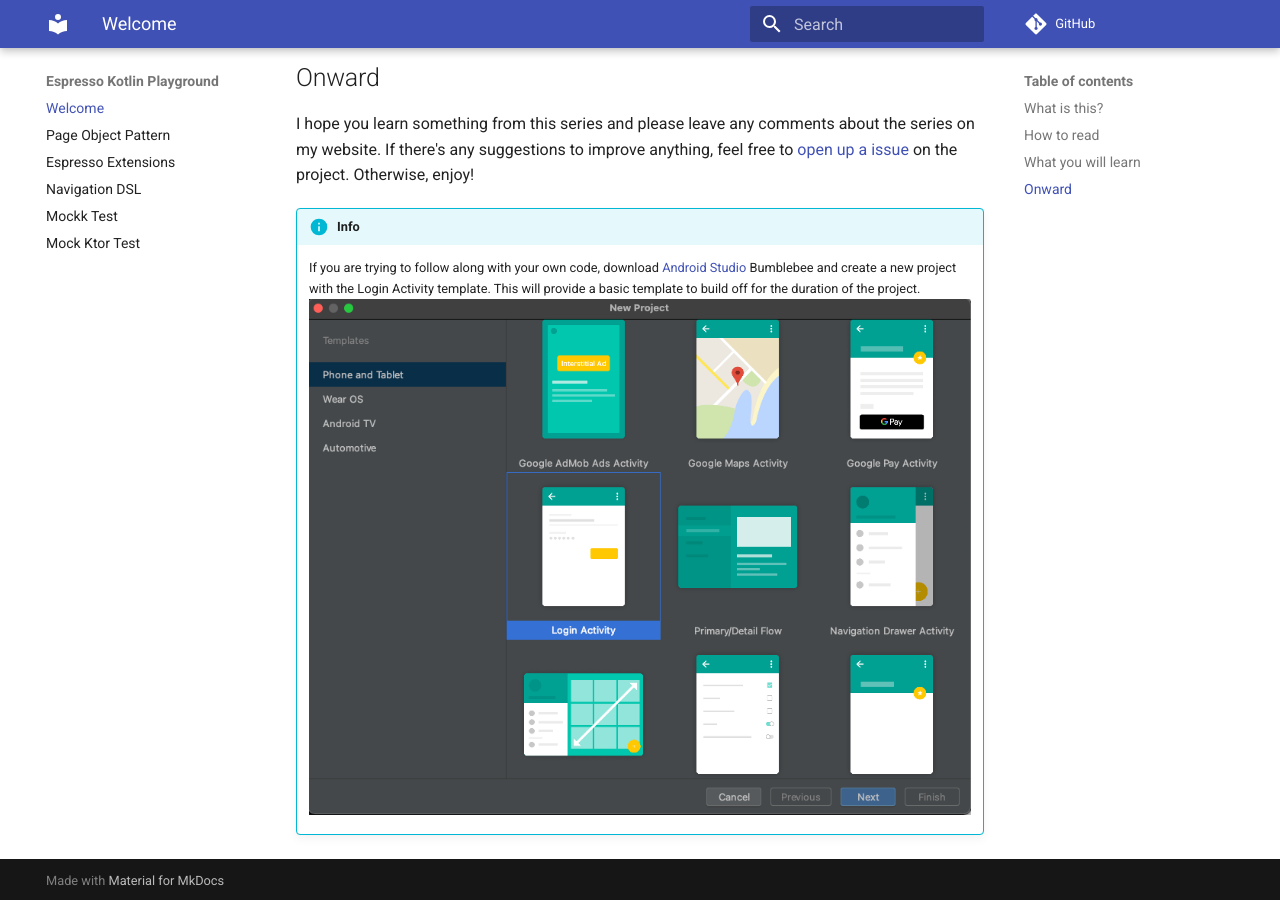
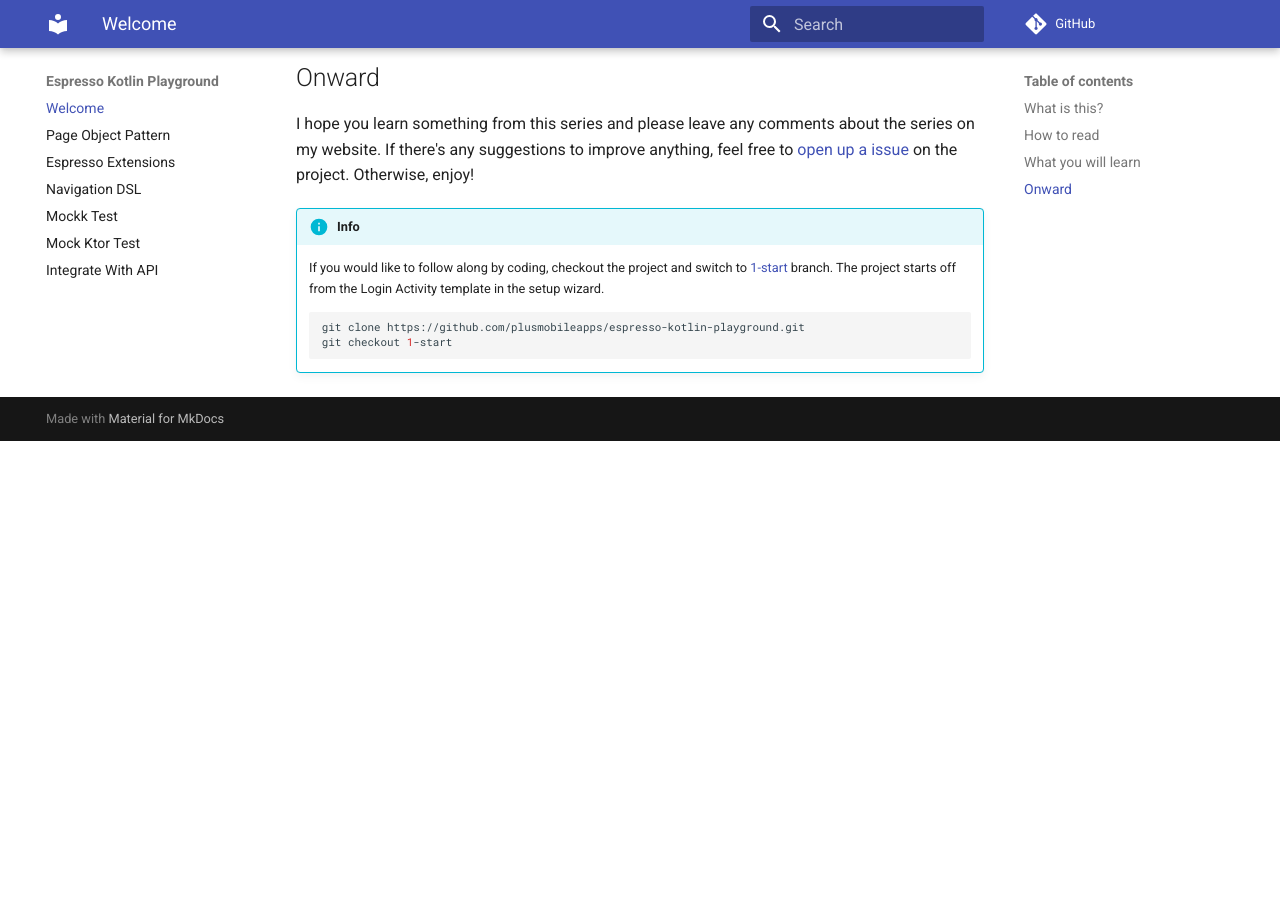
Before and after one commit to plusmobileapps/espresso-kotlin-playground, an MkDocs documentation site: the page built from docs/index.md, in a window 1280 px wide and 900 px high, scrolled down 850 px. Built offline with MkDocs 1.6.1 and Material for MkDocs 9.7.7, drawn with Linux system fonts in a browser that asks for light colours; comment, search, counter and statistics services are not loaded; after the commit the page ends 1291 px from its top, so only the background shows below that.

Commit message:
add integrate with api page placeholder, upate with some github commits

````diff
--- a/docs/index.md
+++ b/docs/index.md
@@ -22,5 +22,9 @@
 I hope you learn something from this series and please leave any comments about the series on my website. If there's any suggestions to improve anything, feel free to [open up a issue](https://github.com/plusmobileapps/espresso-kotlin-playground/issues/new) on the project. Otherwise, enjoy!
 
 !!! info
-    If you are trying to follow along with your own code, download [Android Studio](https://developer.android.com/studio/preview) Bumblebee and create a new project with the Login Activity template. This will provide a basic template to build off for the duration of the project.
-    ![](img/login-activity-template.png)
+    If you would like to follow along by coding, checkout the project and switch to [1-start](https://github.com/plusmobileapps/espresso-kotlin-playground/tree/1-start) branch. The project starts off from the Login Activity template in the setup wizard.
+
+    ```bash
+    git clone https://github.com/plusmobileapps/espresso-kotlin-playground.git
+    git checkout 1-start
+    ```
--- a/mkdocs.yml
+++ b/mkdocs.yml
@@ -21,3 +21,4 @@
   - Navigation DSL: navigation-dsl.md
   - Mockk Test: mockk-test.md
   - Mock Ktor Test: mock-ktor-test.md
+  - Integrate With API: integrate-with-api.md
````
Also changed, not shown: docs/espresso-extensions.md (+9 -2 lines), docs/integrate-with-api.md (added, +7 -0 lines), docs/navigation-dsl.md (+6 -0 lines), docs/page-object-pattern.md (+8 -2 lines).
